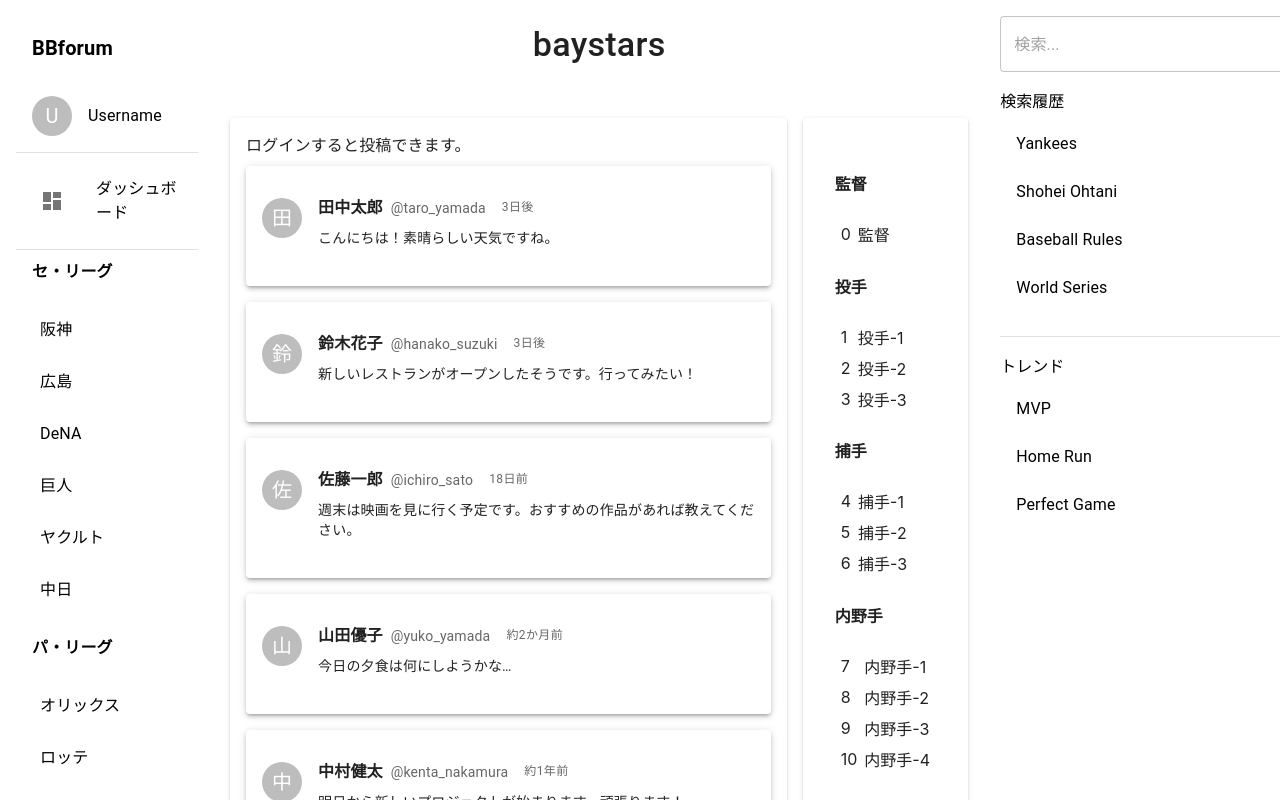
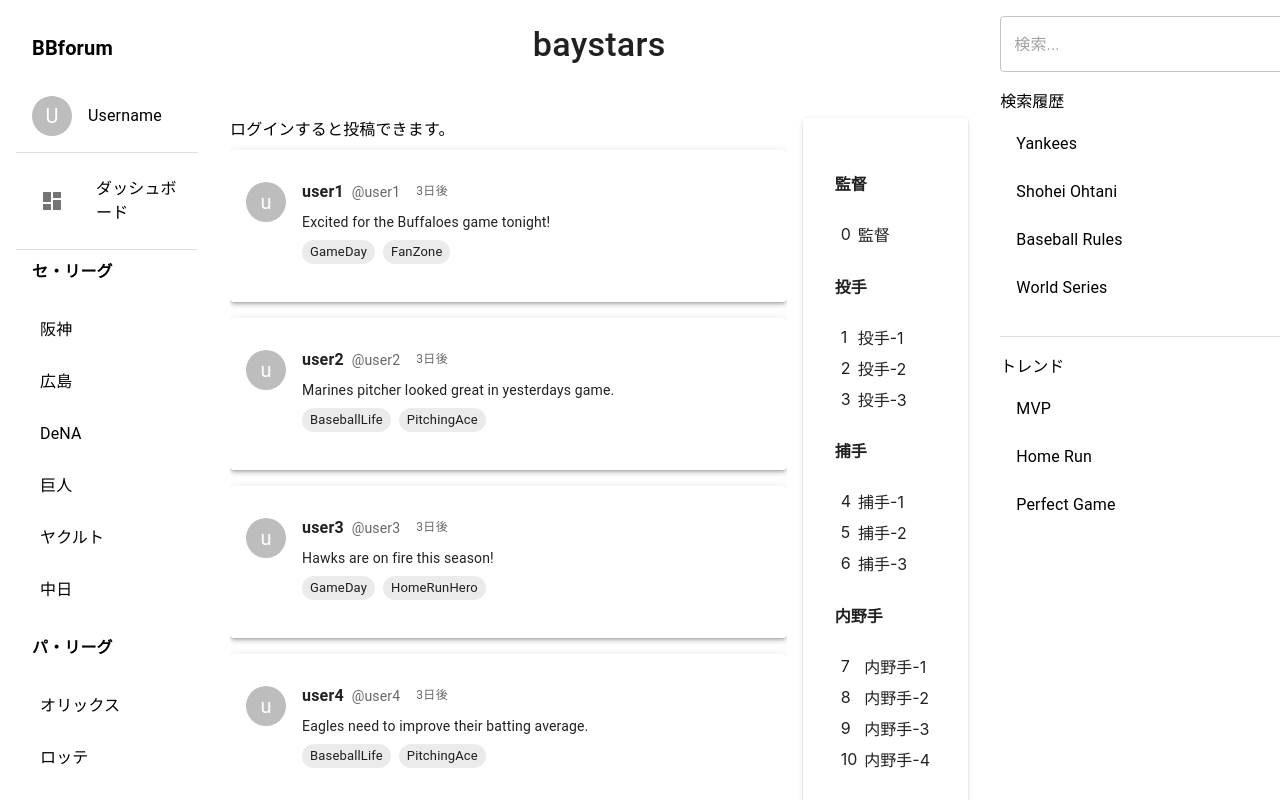
Before and after one commit to TeecaJP/bbforum-front, a React (Create React App) app: page /board/baystars in a window 1280 px wide. Shown: the top 800 px of the page. Built offline with nearby package versions, Linux system fonts and the light colour scheme.

Commit message:
feat: Add tagging function and changed post scroll settings.

```diff
--- a/src/boardPage.js
+++ b/src/boardPage.js
@@ -14,44 +14,37 @@ import {
   Avatar,
   Card,
   CardContent,
+  Chip,
 } from "@mui/material";
 import { format, formatDistanceToNow } from "date-fns";
 import { ja } from "date-fns/locale";
 import PlayerList from "./playerList";
-
-// ダミーデータ
-const initialPosts = [
-  { id: 1, name: "田中太郎", username: "taro_yamada", content: "こんにちは！素晴らしい天気ですね。", createdAt: new Date(2024, 7, 22, 2, 0) },
-  { id: 2, name: "鈴木花子", username: "hanako_suzuki", content: "新しいレストランがオープンしたそうです。行ってみたい！", createdAt: new Date(2024, 7, 22, 0, 15) },
-  { id: 3, name: "佐藤一郎", username: "ichiro_sato", content: "週末は映画を見に行く予定です。おすすめの作品があれば教えてください。", createdAt: new Date(2024, 7, 1, 14, 45) },
-  { id: 4, name: "山田優子", username: "yuko_yamada", content: "今日の夕食は何にしようかな…", createdAt: new Date(2024, 6, 1, 17, 20) },
-  { id: 5, name: "中村健太", username: "kenta_nakamura", content: "明日から新しいプロジェクトが始まります。頑張ります！", createdAt: new Date(2023, 6, 1, 20, 0) },
-];
+import { sampleData } from "./src/sampleData";
 
 function BoardPage() {
   const { team } = useParams();
-  const [name, setName] = useState("");
+  const [userId, setUserId] = useState("");
   const [username, setUsername] = useState("");
   const [content, setContent] = useState("");
-  const [posts, setPosts] = useState(initialPosts);
+  const [posts, setPosts] = useState(sampleData);
 
   const isUserSignIn = useSelector(selectIsUserSignIn);
 
   const handleSubmit = useCallback((e) => {
     e.preventDefault();
-    if (name.trim() && content.trim()) {
+    if (userId.trim() && content.trim()) {
       const newPost = {
         id: posts.length + 1,
-        name: name.trim(),
+        userId: userId.trim(),
         username: username.trim(),
         content: content.trim(),
         createdAt: new Date()
       };
       setPosts(prevPosts => [newPost, ...prevPosts]);
-      setName("");
+      setUsername("");
       setContent("");
     }
-  }, [name, content, posts]);
+  }, [userId, content, posts]);
 
   const filteredPosts = useMemo(() =>
     posts,
@@ -74,15 +67,14 @@ function BoardPage() {
         </Typography>
       </Box>
       <Box display="flex" p={2} gap={2}>
-      <Card flexGrow={1} elevation="2" sx={{ flex: 1 }}>
-        <CardContent>
+      <Box flexGrow={1} sx={{ flex: 1 }}>
         {isUserSignIn ? (
           <Box component="form" onSubmit={handleSubmit} mb={4}>
             <TextField
               fullWidth
               label="お名前"
-              value={name}
-              onChange={(e) => setName(e.target.value)}
+              value={userId}
+              onChange={(e) => setUsername(e.target.value)}
               margin="normal"
             />
             <TextField
@@ -98,52 +90,66 @@ function BoardPage() {
               投稿
             </Button>
           </Box>
-        ) : (
+        ) :  (
+          <Box flexGrow={1} sx={{ flex: 1 }}>
             <Typography>ログインすると投稿できます。</Typography>
+          </Box>
         )}
-
+          <Box sx={{ height: '100vh', overflow: 'hidden' }}>
+            <Box sx={{
+              height: 'calc(100vh - 64px)',
+              overflowY: 'scroll',
+              scrollbarWidth: 'none', /* Firefox */
+              '-ms-overflow-style': 'none', /* Internet Explorer 10+ */
+              '&::-webkit-scrollbar': { display: 'none' } /* Chrome, Safari, Opera */
+            }}>
               <List>
-          {filteredPosts.map((post, index) => (
+                {filteredPosts.map((post) => (
                   <React.Fragment key={post.id}>
                     <Card elevation="3" sx={{ marginBottom: 2 }}>
                       <CardContent>
                         <ListItem alignItems="flex-start" disableGutters>
                           <ListItemAvatar>
-                      <Avatar>{post.name[0]}</Avatar>
+                            <Avatar>{post.user_id[0]}</Avatar>
                           </ListItemAvatar>
+                          <Box sx={{ flex: 1 }}>
                             <ListItemText
                               primary={
                                 <Box display="flex" alignItems="center">
                                   <Typography variant="body1" sx={{ fontWeight: 'bold', marginRight: 1 }}>
-                            {post.name}
+                                    {post.user_name}
                                   </Typography>
                                   <Typography variant="body2" color="text.secondary">
-                            @{post.username}
+                                    @{post.user_id}
                                   </Typography>
-                          {/*
                                   <Typography variant="caption" color="text.secondary" sx={{ marginLeft: 2 }}>
-                            {format(new Date(post.createdAt), 'yyyy/MM/dd HH:mm')}
-                          </Typography>
-                          */}
-                          <Typography variant="caption" color="text.secondary" sx={{ marginLeft: 2 }}>
-                           {formatDistanceToNow(new Date(post.createdAt), { addSuffix: true, locale: ja })}
+                                    {formatDistanceToNow(new Date(post.created_at), { addSuffix: true, locale: ja })}
                                   </Typography>
                                 </Box>
                               }
                               secondary={
+                                <>
                                   <Typography variant="body2" color="text.primary" sx={{ marginTop: 1 }}>
                                     {post.content}
                                   </Typography>
+                                  <Box sx={{ marginTop: 1 }}>
+                                    {post.tags.map((tag) => (
+                                      <Chip key={tag} size="small" label={tag} sx={{ marginRight: 1 }} />
+                                    ))}
+                                  </Box>
+                                </>
                               }
                             />
+                          </Box>
                         </ListItem>
                       </CardContent>
                     </Card>
                   </React.Fragment>
                 ))}
               </List>
-        </CardContent>
-      </Card>
+            </Box>
+          </Box>
+      </Box>
       <Card flex={1} elevation="2" sx={{ flexGrow: 0 }}>
         <CardContent sx={{ p: 4 }}>
           <PlayerList />
--- a/src/searchBar..js
+++ b/src/searchBar..js
@@ -19,6 +19,7 @@ function SearchBar() {
     <Box
       sx={{
         width: '100%',
+        height: '100%',
         padding: 2,
         bgcolor: 'background.paper'
       }}>
--- a/src/sidebar.js
+++ b/src/sidebar.js
@@ -54,6 +54,7 @@ function Sidebar({ currentPath }) {
     <Box
       sx={{
         width: '100%',
+        height: '100%',
         padding: 2,
         bgcolor: 'background.paper',
         boxSizing: 'border-box',
--- /dev/null
+++ b/src/src/sampleData.js
@@ -0,0 +1,145 @@
+export const sampleData = [
+  {
+    "id": "post1",
+    "board_id": "buffaloes-board",
+    "user_id": "user1",
+    "user_name": "user1",
+    "content": "Excited for the Buffaloes game tonight!",
+    "reply_to": null,
+    "created_at": "2024-08-21T16:05:49Z",
+    "tags": [
+      "GameDay",
+      "FanZone"
+    ]
+  },
+  {
+    "id": "post2",
+    "board_id": "marines-board",
+    "user_id": "user2",
+    "user_name": "user2",
+    "content": "Marines pitcher looked great in yesterdays game.",
+    "reply_to": null,
+    "created_at": "2024-08-21T16:05:49Z",
+    "tags": [
+      "BaseballLife",
+      "PitchingAce"
+    ]
+  },
+  {
+    "id": "post3",
+    "board_id": "hawks-board",
+    "user_id": "user3",
+    "user_name": "user3",
+    "content": "Hawks are on fire this season!",
+    "reply_to": null,
+    "created_at": "2024-08-21T16:05:49Z",
+    "tags": [
+      "GameDay",
+      "HomeRunHero"
+    ]
+  },
+  {
+    "id": "post4",
+    "board_id": "eagles-board",
+    "user_id": "user4",
+    "user_name": "user4",
+    "content": "Eagles need to improve their batting average.",
+    "reply_to": null,
+    "created_at": "2024-08-21T16:05:49Z",
+    "tags": [
+      "BaseballLife",
+      "PitchingAce"
+    ]
+  },
+  {
+    "id": "post5",
+    "board_id": "lions-board",
+    "user_id": "user5",
+    "user_name": "user5",
+    "content": "First time at a Lions game, the atmosphere is amazing!",
+    "reply_to": null,
+    "created_at": "2024-08-21T16:05:49Z",
+    "tags": [
+      "GameDay",
+      "FanZone"
+    ]
+  },
+  {
+    "id": "post6",
+    "board_id": "fighters-board",
+    "user_id": "user5",
+    "user_name": "user5",
+    "content": "Fighters new stadium is impressive.",
+    "reply_to": null,
+    "created_at": "2024-08-21T16:05:49Z",
+    "tags": [
+      "BaseballLife",
+      "FanZone"
+    ]
+  },
+  {
+    "id": "post7",
+    "board_id": "giants-board",
+    "user_id": "user6",
+    "user_name": "user6",
+    "content": "Giants vs Tigers rivalry never gets old.",
+    "reply_to": null,
+    "created_at": "2024-08-21T16:05:49Z",
+    "tags": [
+      "GameDay",
+      "HomeRunHero"
+    ]
+  },
+  {
+    "id": "post8",
+    "board_id": "tigers-board",
+    "user_id": "user7",
+    "user_name": "user7",
+    "content": "Tigers fans are the most passionate!",
+    "reply_to": null,
+    "created_at": "2024-08-21T16:05:49Z",
+    "tags": [
+      "BaseballLife",
+      "FanZone"
+    ]
+  },
+  {
+    "id": "post9",
+    "board_id": "dragons-board",
+    "user_id": "user8",
+    "user_name": "user8",
+    "content": "Dragons pitching rotation is looking strong this year.",
+    "reply_to": null,
+    "created_at": "2024-08-21T16:05:49Z",
+    "tags": [
+      "BaseballLife",
+      "PitchingAce"
+    ]
+  },
+  {
+    "id": "post10",
+    "board_id": "swallows-board",
+    "user_id": "user9",
+    "user_name": "user9",
+    "content": "Swallows game was rained out, disappointing.",
+    "reply_to": null,
+    "created_at": "2024-08-21T16:05:49Z",
+    "tags": [
+      "GameDay",
+      "FanZone"
+    ]
+  },
+  {
+    "id": "post11",
+    "board_id": "carp-board",
+    "user_id": "user10",
+    "user_name": "user10",
+    "content": "Carps home run derby was exciting to watch.",
+    "reply_to": null,
+    "created_at": "2024-08-21T16:05:49Z",
+    "tags": [
+      "BaseballLife",
+      "HomeRunHero"
+    ]
+  }
+]
```
Lines whose indentation alone changed are shown as unchanged.
